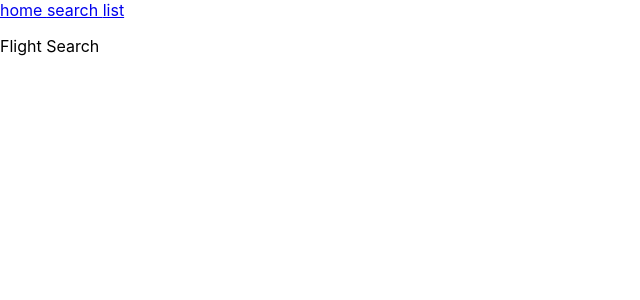
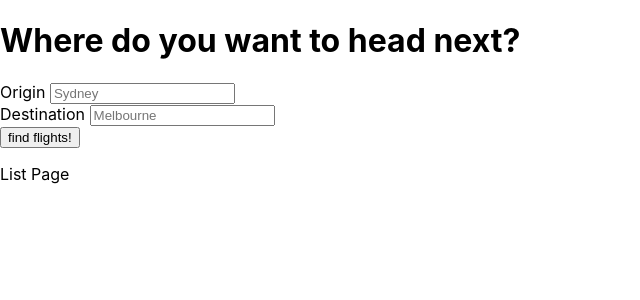
Before and after one commit to BrendanShields/burning-airlines-client, a React (Create React App) app: page /#/search in a window 1280 px wide. Shown: the top 300 px of the page, without its empty margins (0-640 px from the left). Built offline with nearby package versions, Linux system fonts and the light colour scheme.

Commit message:
search bar logic + minor tweaks

```diff
--- a/src/components/FlightSearch.js
+++ b/src/components/FlightSearch.js
@@ -1,14 +1,19 @@
 import React, { Component } from 'react';
-import Nav from './Nav'
+import Search from './Search';
+import List from './List';
 
 class FlightSearch extends Component {
+  // contructor to set state
+
+  // AJAX get request to server to find flights
+
   render () {
     return (
       <div>
-      <Nav />
-      <p> Flight Search </p>
+        <Search />
+        <List />
       </div>
-    )
+    );
   }
 }
 
--- a/src/components/Home.js
+++ b/src/components/Home.js
@@ -3,15 +3,15 @@ import React, { Component } from 'react'
 
 import List from './List'
 import Nav from './Nav'
-import SearchFlight from './SearchFlight';
+import FlightSearch from './FlightSearch';
 
 class Home extends Component {
 
   render () {
     return (
       <div>
-      <Nav />
-      < SearchFlight />
+        <Nav />
+        <FlightSearch />
       </div>
     )
   }
--- a/src/components/List.js
+++ b/src/components/List.js
@@ -1,5 +1,4 @@
 import React, { Component } from 'react'
-import Nav from './Nav'
 
 class List extends Component {
 
--- a/src/components/Search.js
+++ b/src/components/Search.js
@@ -5,26 +5,44 @@ class Search extends Component {
   constructor() {
     super();
     this.state = {
-      query: "",
+      origin: "",
+      destination: "",
     }
-    this._handleSubmit = this._handleSubmit.bind(this);
+    this._handleOriginInput = this._handleOriginInput.bind(this);
+    this._handleDestinationInput = this._handleDestinationInput.bind(this);
+    this._handleSumbit = this._handleSumbit.bind(this);
   }
 
-  _handleSubmit(e){
+  _handleOriginInput(e){
+    console.log(e.target.value);
+    this.setState({origin: e.target.value});
+  }
 
+  _handleDestinationInput(e){
+    console.log(e.target.value);
+    this.setState({destination: e.target.value});
+  }
+
+  _handleSumbit(e){
+    e.preventDefault();
+    this.props.onSubmit(this.state.origin)
   }
 
   render () {
     return (
       <div>
         <h1> Where do you want to head next? </h1>
-
-        <label> Origin </label>
-        <input type="search" placeholder="Sydney" />
-        <label> Destination </label>
-        <input type="search" placeholder="Melbourne" />
-        <input type="submit" value="find flights!"/>
-
+        <form onSubmit={ this._handleSumbit }>
+          <div>
+            <label> Origin </label>
+            <input type="search" placeholder="Sydney" required onChange={ e => this._handleOriginInput(e) }/>
+          </div>
+          <div>
+            <label> Destination </label>
+            <input type="search" placeholder="Melbourne" required onChange={ e => this._handleDestinationInput(e) }/>
+          </div>
+          <input type="submit" value="find flights!"/>
+        </form>
       </div>
 
     )
--- a/src/index.js
+++ b/src/index.js
@@ -1,7 +1,7 @@
 import React from 'react';
 import ReactDOM from 'react-dom';
 import './index.css';
-import App from './components/Home';
+import Home from './components/Home';
 import Routes from './Routes'
 import * as serviceWorker from './serviceWorker';
 
```
